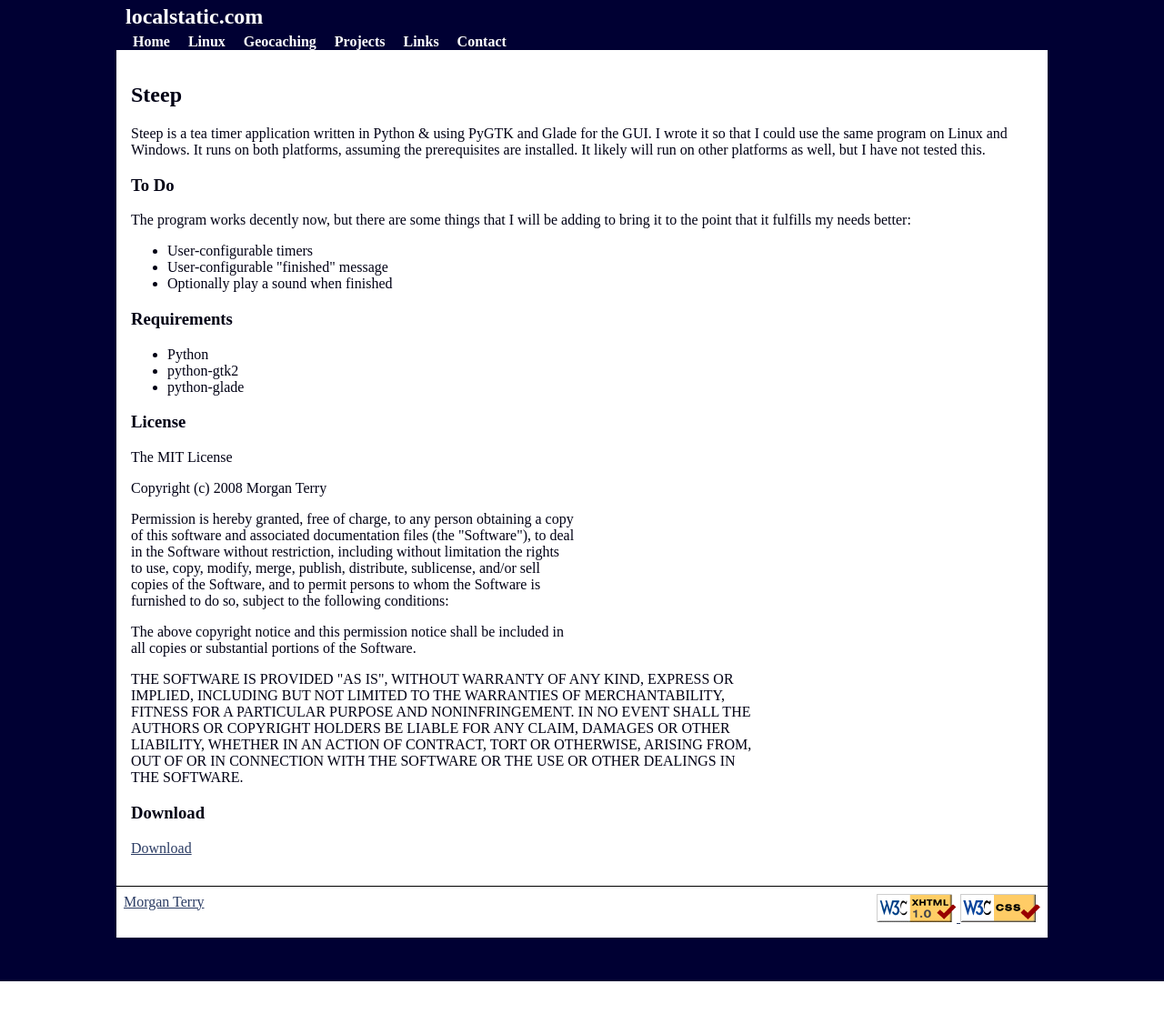
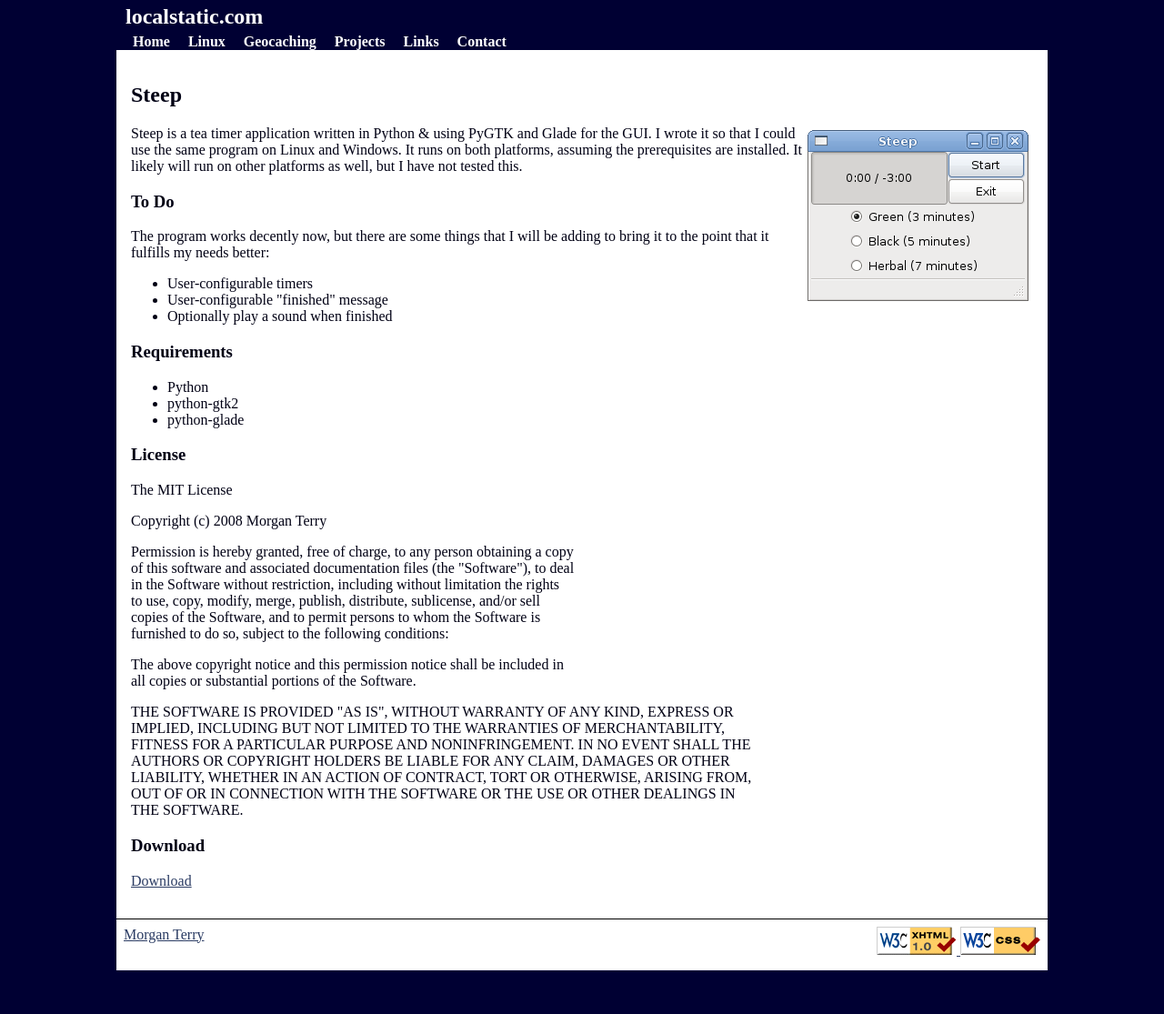
Before and after one commit to localstatic/localstatic.com, a PHP site: page /steep.php in a window 1280 px wide. Shown: the whole page at 91% size. Before the commit the page ends 1079 px from the top, so only its background shows below. Run offline with PHP 8.4, Linux system fonts and the light colour scheme.

Commit message:
Added screenshot to Steep project page.
git-svn-id: file:///home/mt/data/subversion/web/localstatic.com@186 25aa0472-a5d5-0310-b9f0-db4f2a0ab381

```diff
--- a/steep.php
+++ b/steep.php
@@ -4,6 +4,8 @@ $page_title = 'Steep';
 include 'tmpl/head.php';
 ?>
 <h2>Steep</h2>
+
+<img src="images/screenshot-steep.png" width="243" height="188" style="float: right; margin: 5px;"/>
 <p>
 Steep is a tea timer application written in Python &amp; using PyGTK and Glade for the GUI. I wrote it so that I could use the same program on Linux and Windows. It runs on both platforms, assuming the prerequisites are installed. It likely will run on other platforms as well, but I have not tested this.
 </p>
```
Also changed, not shown: images/screenshot-steep.png (added).
